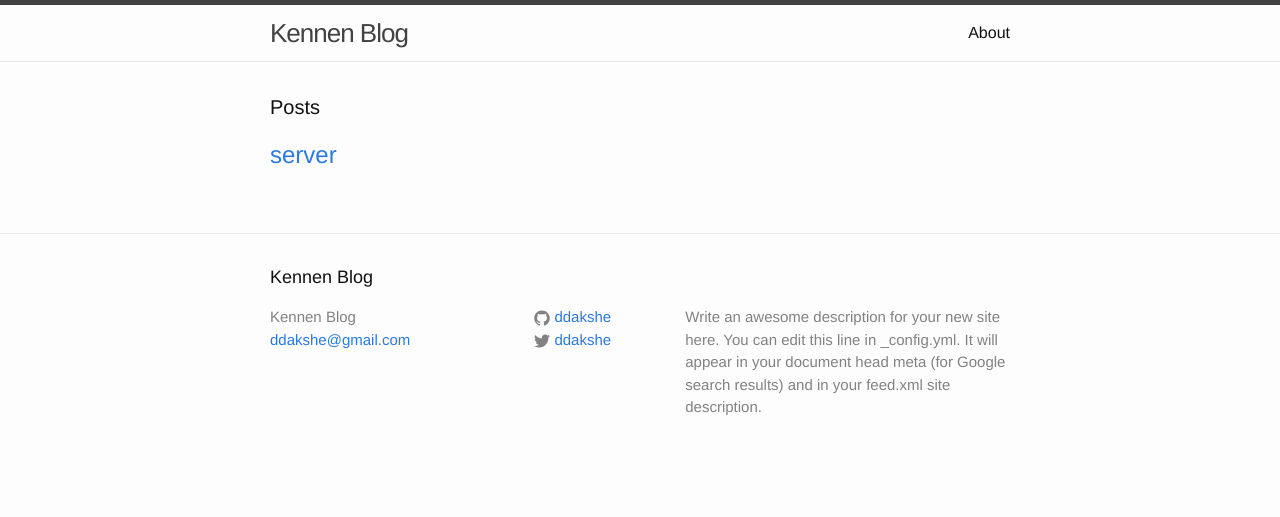
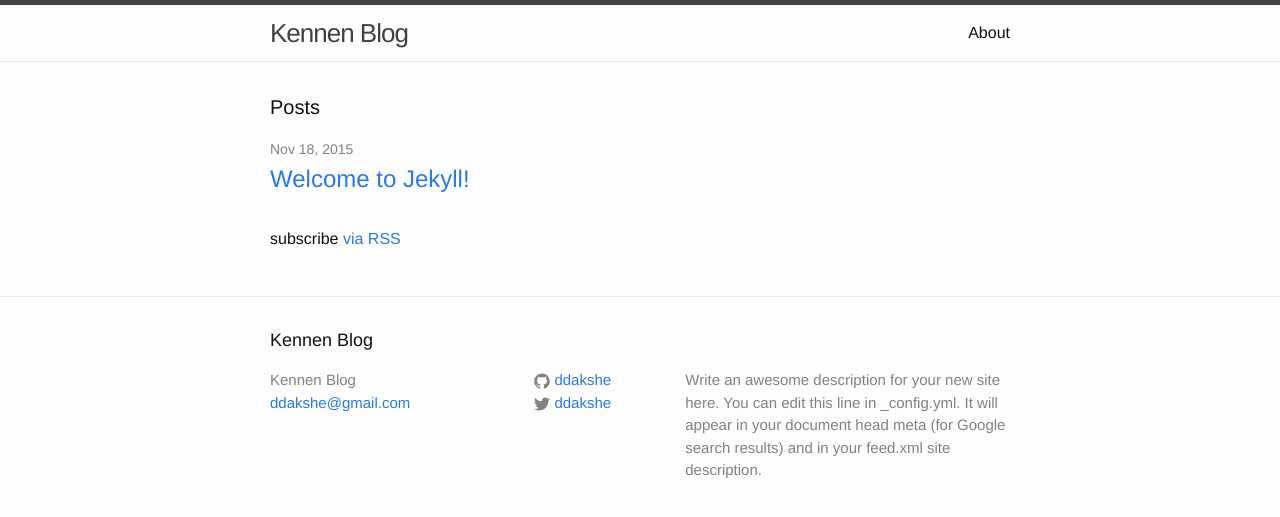
Before and after one commit to ddakshe/ddakshe.github.com, a Jekyll site: the page built from index.html, in a window 1280 px wide. Shown: the top 517 px of the page. Built offline with Jekyll 4.4.1, drawn with Linux system fonts in a browser that asks for light colours.

Commit message:
home change

```diff
--- a/index.html
+++ b/index.html
@@ -7,10 +7,18 @@
   <h1 class="page-heading">Posts</h1>
 
   <ul class="post-list">
+    {% for post in site.posts %}
       <li>
+        <span class="post-meta">{{ post.date | date: "%b %-d, %Y" }}</span>
+
         <h2>
-          <a class="post-link" href="ddakshe.github.io/blog-server">server</a>
+          <!-- <a class="post-link" href="{{ post.url | prepend: site.baseurl }}">{{ post.title }}</a> -->
+          <a class="post-link" href="{{site.baseurl}}{{post.url}}">{{ post.title }}</a>
         </h2>
       </li>
+    {% endfor %}
   </ul>
+
+  <p class="rss-subscribe">subscribe <a href="{{ "/feed.xml" | prepend: site.baseurl }}">via RSS</a></p>
+
 </div>
```
